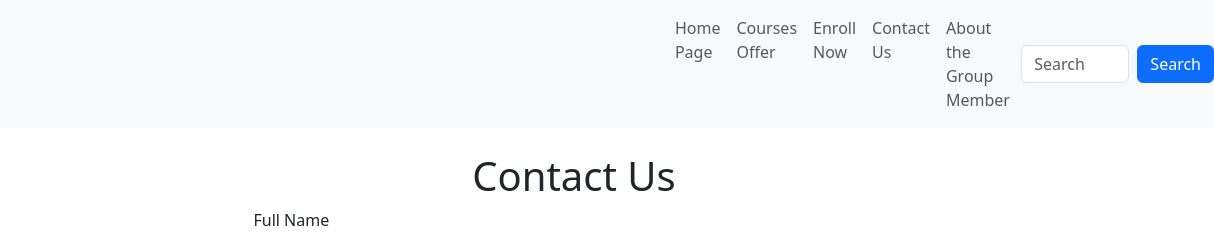
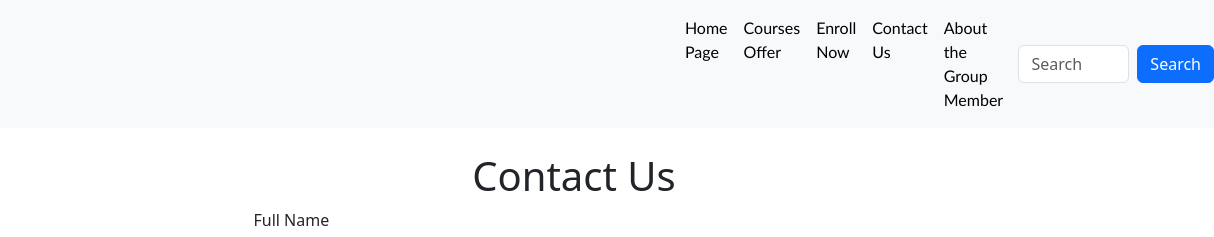
Before and after one commit to meowwbiee/FV_ICT9S_Q2_Project_Group6_Brazil-Martiza, a plain HTML site: page page4.html in a window 1280 px wide. Shown: the top 237 px of the page, 66-1280 px from the left. Drawn offline with nearby package versions, Linux system fonts and the light colour scheme.

Commit message:
Update page4.html

```diff
--- a/page4.html
+++ b/page4.html
@@ -9,6 +9,11 @@
         h1{
             text-align: center;
         }
+        .nav-link {
+        color: rgb(0, 0, 0);
+        font-family: 'Gill Sans', 'Gill Sans MT', Calibri, 'Trebuchet MS', sans-serif;
+
+      }
     </style>
 </head>
 <body>
```
